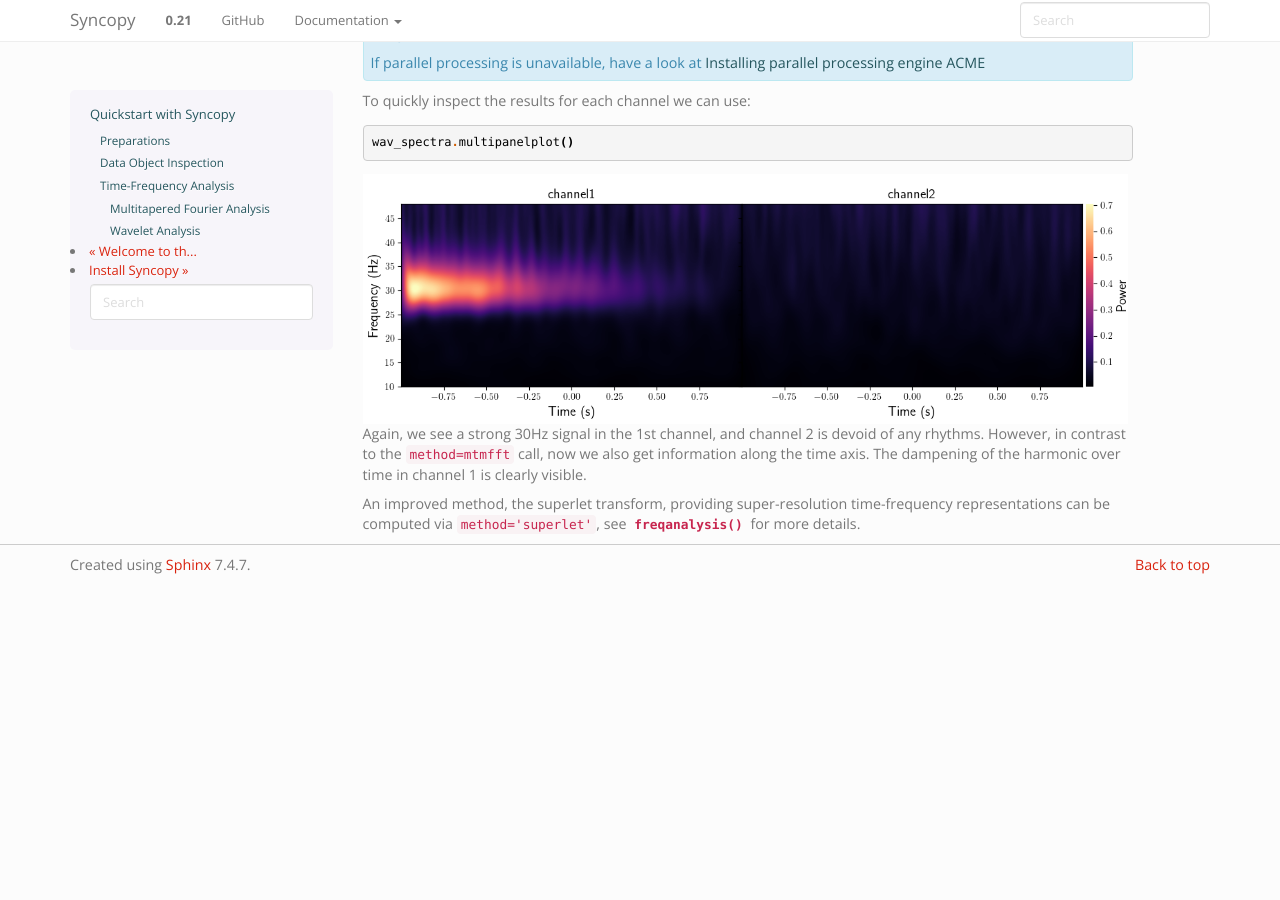
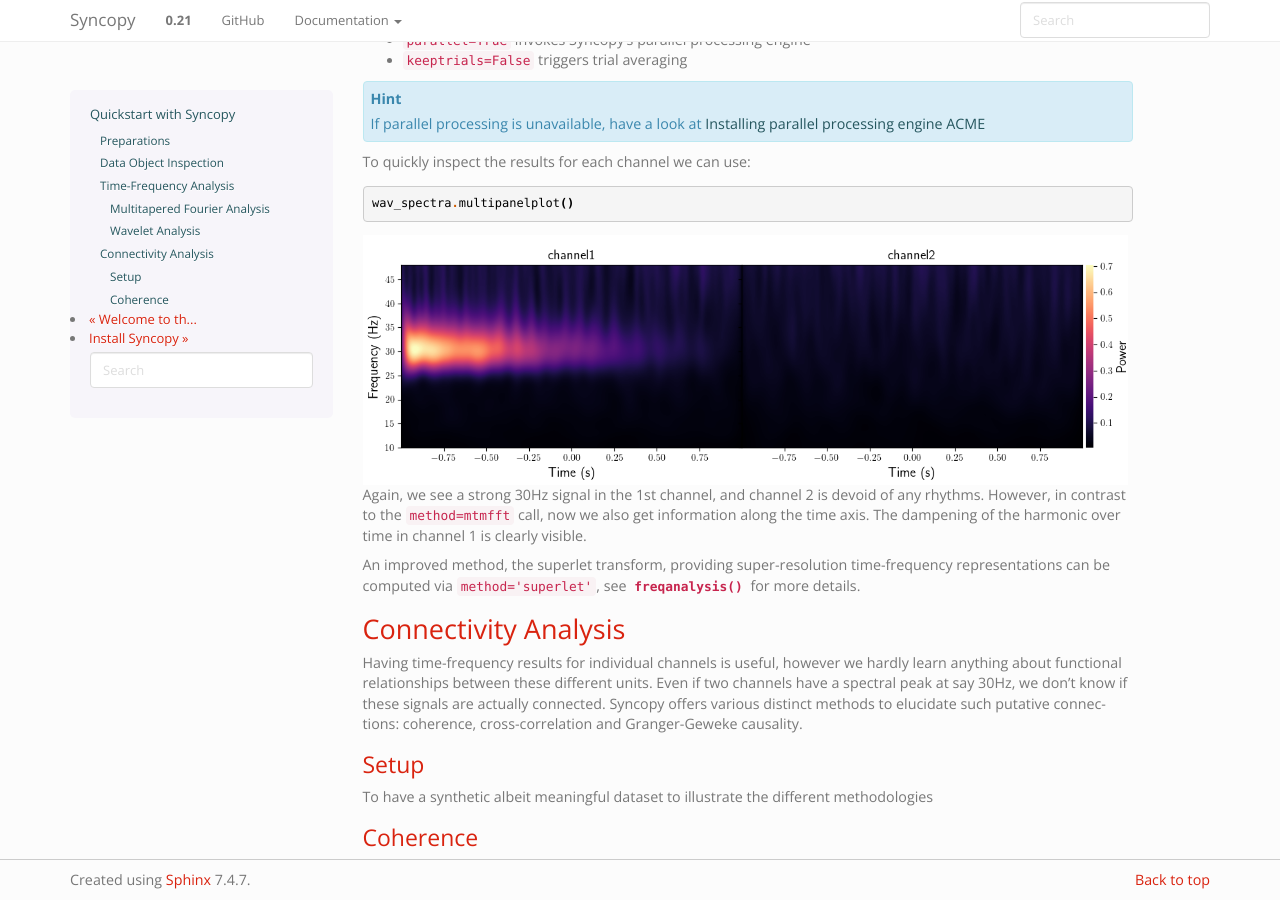
Before and after one commit to esi-neuroscience/syncopy, a Sphinx documentation site: the page built from doc/source/quickstart/quickstart.rst, in a window 1280 px wide and 900 px high, scrolled down 3389 px. Built offline with Sphinx 7.4.7, drawn with Linux system fonts in a browser that asks for light colours; the version number is read from the project's files by our own code; before the commit the page ends 3973 px from its top, so only the background shows below that; some of the changed text lies outside the part shown.

Commit message:
CHG: Turn on taper demeaning for Granger.. does not really help though :/
- started writing connectivity quickstart section

Changes to be committed:
	modified:   doc/source/quickstart/damped_harm.py
	modified:   doc/source/quickstart/quickstart.rst
	modified:   syncopy/nwanalysis/ST_compRoutines.py
	modified:   syncopy/tests/local_spy.py
	modified:   syncopy/tests/synth_data.py

```diff
--- a/doc/source/quickstart/damped_harm.py
+++ b/doc/source/quickstart/damped_harm.py
@@ -11,7 +11,7 @@
 tvec = np.arange(nSamples) * 1 / samplerate
 # the 30Hz harmonic
 harm = np.cos(2 * np.pi * 30 * tvec)
-# the damped amplitudes
+# dampening down to 10% of the original amplitude
 dampening = np.linspace(1, 0.1, nSamples)
 signal = dampening * harm
 
--- a/doc/source/quickstart/quickstart.rst
+++ b/doc/source/quickstart/quickstart.rst
@@ -137,3 +137,16 @@
 Again, we see a strong 30Hz signal in the 1st channel, and channel 2 is devoid of any rhythms. However, in contrast to the ``method=mtmfft`` call,  now we also get information along the time axis. The dampening of the harmonic over time in channel 1 is clearly visible.
 
 An improved method, the superlet transform, providing super-resolution time-frequency representations can be computed via ``method='superlet'``, see :func:`~syncopy.freqanalysis` for more details.
+
+Connectivity Analysis
+=====================
+
+Having time-frequency results for individual channels is useful, however we hardly learn anything about functional relationships between these different units. Even if two channels have a spectral peak at say 30Hz, we don't know if these signals are actually connected. Syncopy offers various distinct methods to elucidate such putative connections: coherence, cross-correlation and Granger-Geweke causality.
+
+Setup
+-----
+
+To have a synthetic albeit meaningful dataset to illustrate the different methodologies
+
+Coherence
+---------
```
Also changed, not shown: other parts of doc/source/quickstart/quickstart.rst (+2 -2 lines), 3 other files.
